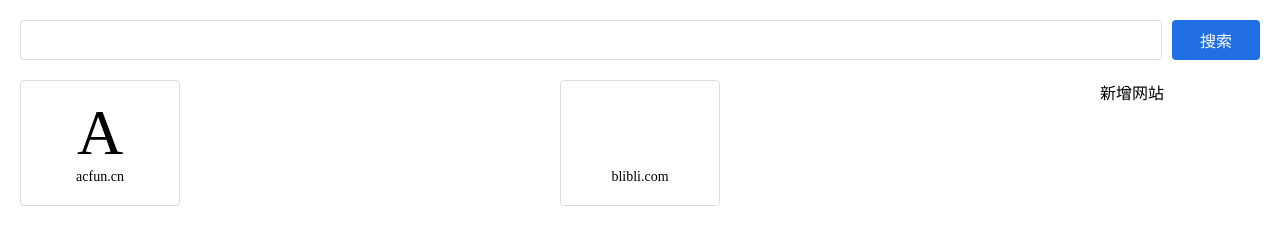
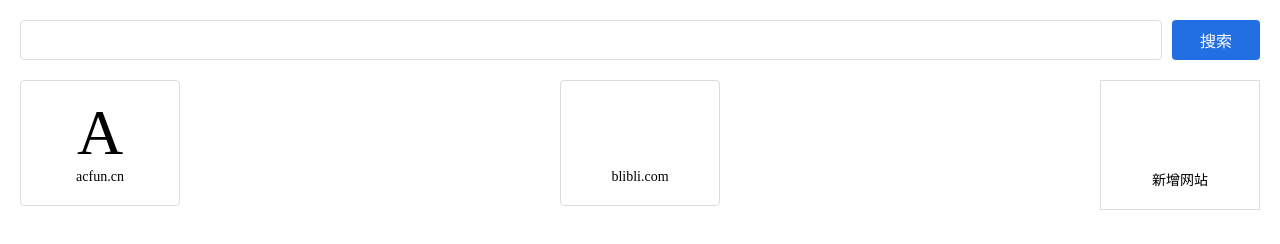
Before and after one commit to ygcedu/clue-nav, a plain HTML site: page src/index.html in a window 1280 px wide. Drawn offline with Linux system fonts and the light colour scheme.

Commit message:
完成所有样式

```diff
--- a/src/index.html
+++ b/src/index.html
@@ -2,9 +2,19 @@
 <html lang="en">
 <head>
     <meta charset="UTF-8">
-    <meta name="viewport" content="width=device-width,initial-scale=1,minimum-scale=1,maximum-scale=1,user-scalable=no,viewport-fit=cover">
+    <meta name="viewport"
+          content="width=device-width,initial-scale=1,minimum-scale=1,maximum-scale=1,user-scalable=no,viewport-fit=cover">
     <meta http-equiv="X-UA-Compatible" content="ie=edge">
     <title>前航 - 前端导航网站</title>
+    <style type="text/css">
+        .icon {
+            width: 1em;
+            height: 1em;
+            vertical-align: -0.15em;
+            fill: currentColor;
+            overflow: hidden;
+        }
+    </style>
     <link rel="stylesheet" href="style.css">
 </head>
 <body>
@@ -28,12 +38,17 @@
         </li>
         <li>
             <div class="addButton">
-                <div class="icon"></div>
+                <div class="icon-wrapper">
+                    <svg class="icon">
+                        <use xlink:href="#icon-add"></use>
+                    </svg>
+                </div>
                 <div class="text">新增网站</div>
             </div>
         </li>
     </ul>
 </main>
+<script src="//at.alicdn.com/t/font_2478464_udzdxqqratn.js"></script>
 <script src="main.js"></script>
 </body>
 </html>
--- a/src/style.css
+++ b/src/style.css
@@ -103,5 +103,33 @@ body {
 }
 
 .siteList .addButton {
+    border: 1px solid #ddd;
+    background: white;
     width: 160px;
+    display: flex;
+    justify-content: center;
+    align-items: center;
+    /*上下布局*/
+    flex-direction: column;
+    /*上下内边距20像素*/
+    padding: 20px 0;
 }
+
+.siteList .addButton .icon{
+    width: 56px;
+    height: 56px;
+}
+
+.siteList .addButton .text{
+    font-size: 14px;
+    margin-top: 4px;
+}
+
+.siteList .addButton .icon-wrapper{
+    /*border: 1px solid red;*/
+    width: 64px;
+    height: 64px;
+    display: flex;
+    justify-content: center;
+    align-items: center;
+}
```
